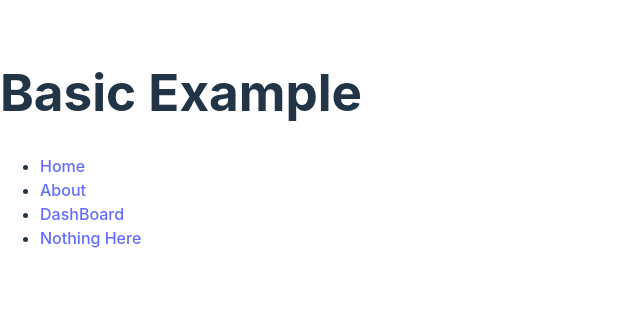
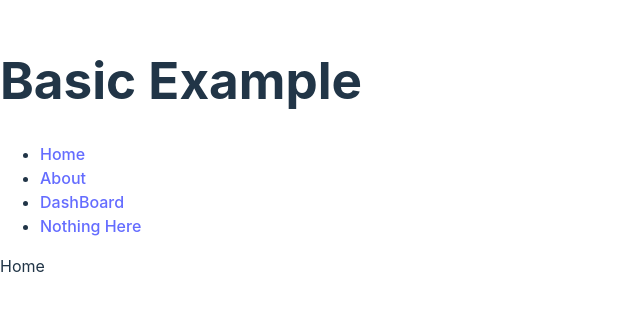
Before and after one commit to brom5033/react-router-dom, a React (Vite) app: page / in a window 1280 px wide. Shown: the part 252-562 px from the top of the page, without its empty margins (0-640 px from the left). Built offline with nearby package versions, Linux system fonts and the light colour scheme; the HTML template or start-up script is replaced by a standard one.

Commit message:
feat(app): add index

```diff
--- a/src/App.jsx
+++ b/src/App.jsx
@@ -5,7 +5,7 @@ function App() {
   return (
       <Routes>
         <Route path="/" element={<Layout />}>
-          <Route element={<>Home</>} />
+          <Route index element={<>Home</>} />
           <Route path="about" element={<>About</>} />
           <Route path="dashboard" element={<>Dashboard</>} />
           <Route path="*" element={<>Not Found</>} />
```
